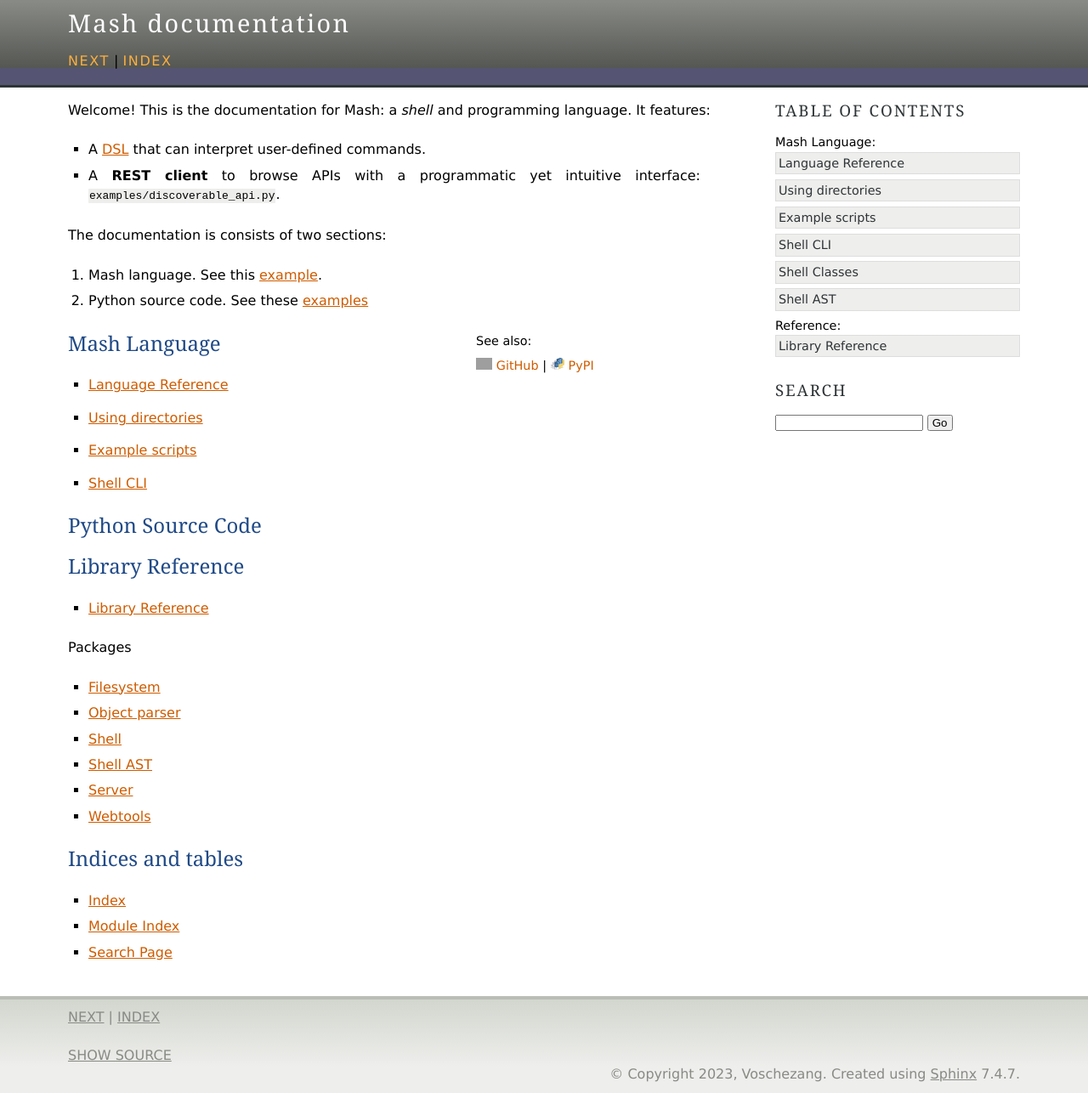
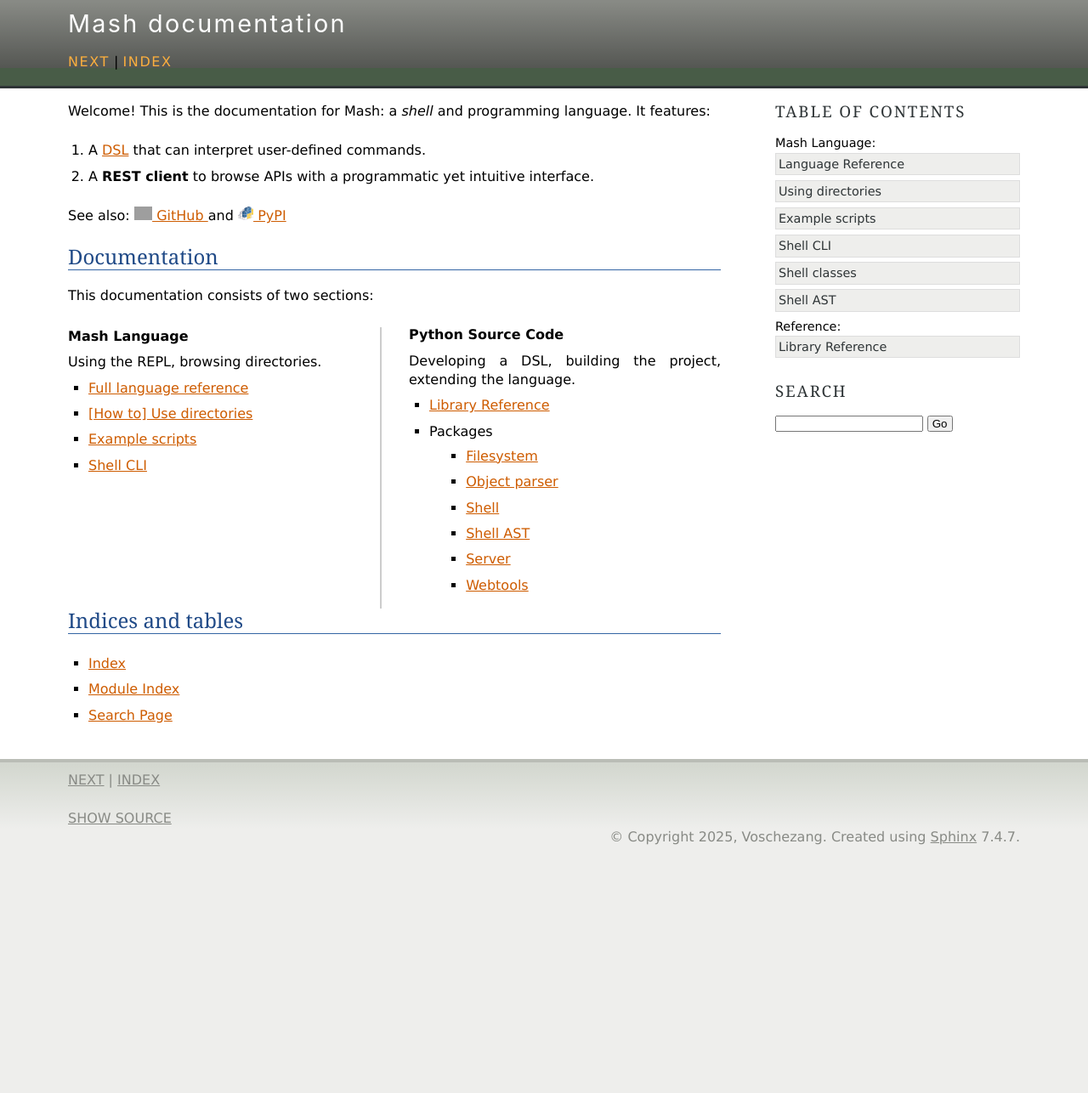
Before and after one commit to voschezang/mash, a Sphinx documentation site: the page built from docs/source/index.rst, in a window 1280 px wide. Shown: the whole page at 85% size. Built offline with Sphinx 7.4.7, drawn with Linux system fonts in a browser that asks for light colours; pages that are not in the unit, such as notebooks, are missing from menus; after the commit the page ends 1007 px from its top, so only the background shows below that; grey boxes are pictures that could not be loaded.

Commit message:
update main page

```diff
--- a/build_requirements.txt
+++ b/build_requirements.txt
@@ -1,3 +1,4 @@
 build
+myst-parser
 sphinx
 twine
--- a/docs/source/_static/custom.css
+++ b/docs/source/_static/custom.css
@@ -1,8 +1,49 @@
+a img {
+    display: inline;
+    height: 1em;
+}
+
+h1 {
+      border-bottom: 1px solid #3465a4;
+}
+
+h2 {
+      border-bottom: none;
+}
+
+div.header-wrapper {
+    background:#485c47 url(bgtop.png) top left repeat-x
+}
+
+div.header-wrapper div.headertitle a {
+    font-family: BlinkMacSystemFont, avenir next, avenir, segoe ui, helvetica neue, helvetica, Cantarell, Ubuntu, roboto, noto, arial, sans-serif;
+}
+
 section p.caption span.caption-text {
     display: none;
 }
 
-a img {
-    display: inline;
-    height: 1em;
+.two-cols {
+  display: flex;
+  gap: 2em;
+  margin-top: 1.5em;
 }
+.two-cols .col {
+  flex: 1;
+}
+.two-cols > .col:first-of-type {
+    border-right: 2px solid #ccc;
+}
+.two-cols .col ul {
+    margin-top: 0;
+    margin-bottom: 0;
+}
+.two-cols .col:first-child {
+    margin-top: 0.1em;
+}
+.two-cols .col ul li {
+    margin-bottom: 0.5em;
+}
+.two-cols .col ul li p {
+    margin-bottom: 0.5;
+}
--- a/docs/source/conf.py
+++ b/docs/source/conf.py
@@ -20,7 +20,7 @@
 # -- Project information -----------------------------------------------------
 
 project = 'Mash'
-copyright = '2023, Voschezang'
+copyright = '2025, Voschezang'
 author = 'Voschezang'
 
 
--- a/docs/source/index.rst
+++ b/docs/source/index.rst
@@ -1,97 +1,105 @@
 Welcome! This is the documentation for Mash: a *shell* and programming language. It features:
 
-- A `DSL <https://en.wikipedia.org/wiki/Domain-specific_language>`_ that can interpret user-defined commands.
-- A **REST client** to browse APIs with a programmatic yet intuitive interface: ``examples/discoverable_api.py``.
+
+#. A `DSL <https://en.wikipedia.org/wiki/Domain-specific_language>`_ that can interpret user-defined commands.
+#. A **REST client** to browse APIs with a programmatic yet intuitive interface.
+
+.. raw:: html
+
+   <span>
+   See also:
+   <a href="https://github.com/voschezang/mash" target="_blank">
+      <img src="_static/github-logo.png" alt="GitHub logo"/>
+      GitHub
+   </a>
+   and
+   <a href="https://pypi.org/project/mash-shell/" target="_blank">
+      <img src="_static/pypi-logo.svg" alt="PyPI logo"/>
+      PyPI
+   </a>
+   <br/> <br/>
+   </span>
 
 
-The documentation is consists of two sections:
+Documentation
+#############
 
-#. Mash language. See this `example <pages/lib.html>`_.
-#. Python source code. See these `examples <modules/mash_examples.html>`_
+This documentation consists of two sections:
 
+.. container:: two-cols
 
-.. sidebar::
+   .. container:: col
 
-    See also:
+      **Mash Language**
 
-    .. raw:: html
+      Using the REPL, browsing directories.
 
-        <a href="https://github.com/voschezang/mash" target="_blank">
-            <img src="_static/github-logo.png" alt="GitHub logo"/>
-            GitHub
-        </a>
-        |
-        <a href="https://pypi.org/project/mash-shell/" target="_blank">
-            <img src="_static/pypi-logo.svg" alt="PyPI logo"/>
-            PyPI
-        </a>
+      .. toctree::
+         :caption: Mash Language:
+         :maxdepth: 3
+         :hidden:
 
+         Language Reference <pages/language_reference.md>
+         Using directories <pages/directories.md>
+         Example scripts <pages/lib.rst>
+         Shell CLI <pages/shell_help.rst>
 
-Mash Language
--------------
+      - `Full language reference <pages/language_reference.html>`_
+      - `[How to] Use directories <pages/directories.html>`_
+      - `Example scripts <pages/lib.html>`_
+      - `Shell CLI <pages/shell_help.html>`_
 
+   .. container:: col
 
-.. toctree::
-   :caption: Mash Language:
-   :maxdepth: 1
+      **Python Source Code**
 
-   Language Reference <pages/language_reference.md>
-   Using directories <pages/directories.md>
-   Example scripts <pages/lib.rst>
-   Shell CLI <pages/shell_help.rst>
+      Developing a DSL, building the project, extending the language.
 
+      .. toctree::
+         :caption: Source Code:
+         :maxdepth: 1
 
-Python Source Code
-------------------
+         README <pages/README.md>
+         Example code <modules/mash_examples.md>
 
-.. toctree::
-   :caption: Source Code:
-   :maxdepth: 1
+      .. toctree::
+         :hidden:
 
-   README <pages/README.md>
-   Example code <modules/mash_examples.md>
+         Shell <pages/shell.md>
+         Shell classes <pages/shell_classes.rst>
+         Shell AST <pages/ast.rst>
 
-.. toctree::
-   :hidden:
+      .. toctree::
+         :caption: Reference:
+         :maxdepth: 3
+         :hidden:
 
-   Shell <pages/shell.md>
-   Shell Classes <pages/shell_classes.rst>
-   Shell AST <pages/ast.rst>
+         pages/reference.rst
 
-Library Reference
-------------------
+      - `Library Reference <pages/reference.html>`_
 
-.. toctree::
-   :caption: Reference:
-   :maxdepth: 1
+      .. toctree::
+         :hidden:
+         :maxdepth: 1
+         :caption: Packages:
 
-   pages/reference.rst
+         filesystem <modules/filesystem>
+         object parser <modules/object_parser>
+         shell <modules/shell>
+         server <modules/server>
+         webtools <modules/webtools>
 
-Packages
-
-- `Filesystem <modules/filesystem.html>`_
-- `Object parser <modules/object_parser.html#module-object_parser.factory>`_
-- `Shell <pages/shell_classes.html>`_
-- `Shell AST <pages/ast.html>`_
-- `Server <modules/server.html#module-server.server>`_
-- `Webtools <modules/webtools.html#module-webtools>`_
-
-
-.. toctree::
-   :hidden:
-   :maxdepth: 1
-   :caption: Packages:
-
-   filesystem <modules/filesystem>
-   object parser <modules/object_parser>
-   shell <modules/shell>
-   server <modules/server>
-   webtools <modules/webtools>
+      - Packages
+         - `Filesystem <modules/filesystem.html>`_
+         - `Object parser <modules/object_parser.html#module-object_parser.factory>`_
+         - `Shell <pages/shell_classes.html>`_
+         - `Shell AST <pages/ast.html>`_
+         - `Server <modules/server.html#module-server.server>`_
+         - `Webtools <modules/webtools.html#module-webtools>`_
 
 
 Indices and tables
-------------------
-
+##################
 
 * :ref:`genindex`
 * :ref:`modindex`
```
Also changed, not shown: docs/source/pages/language_reference.md (+0 -22 lines), 1 other file.
